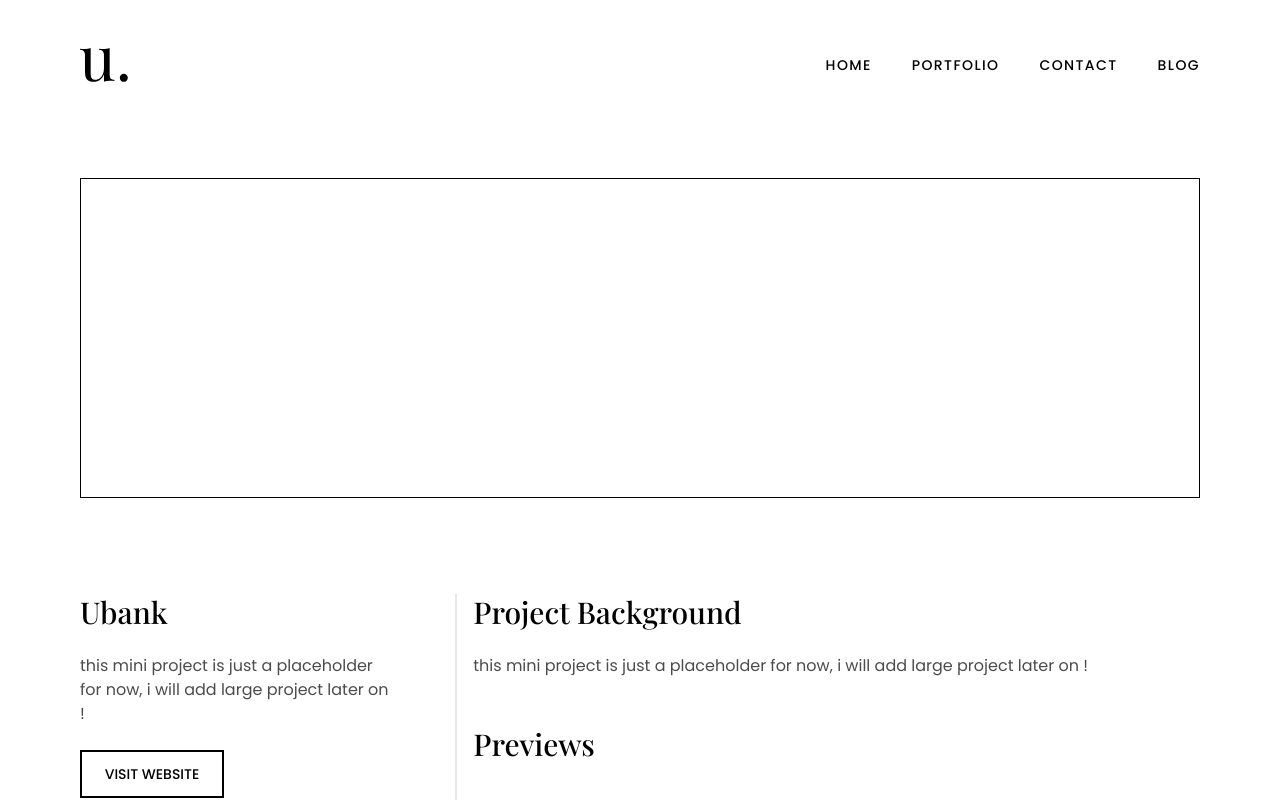
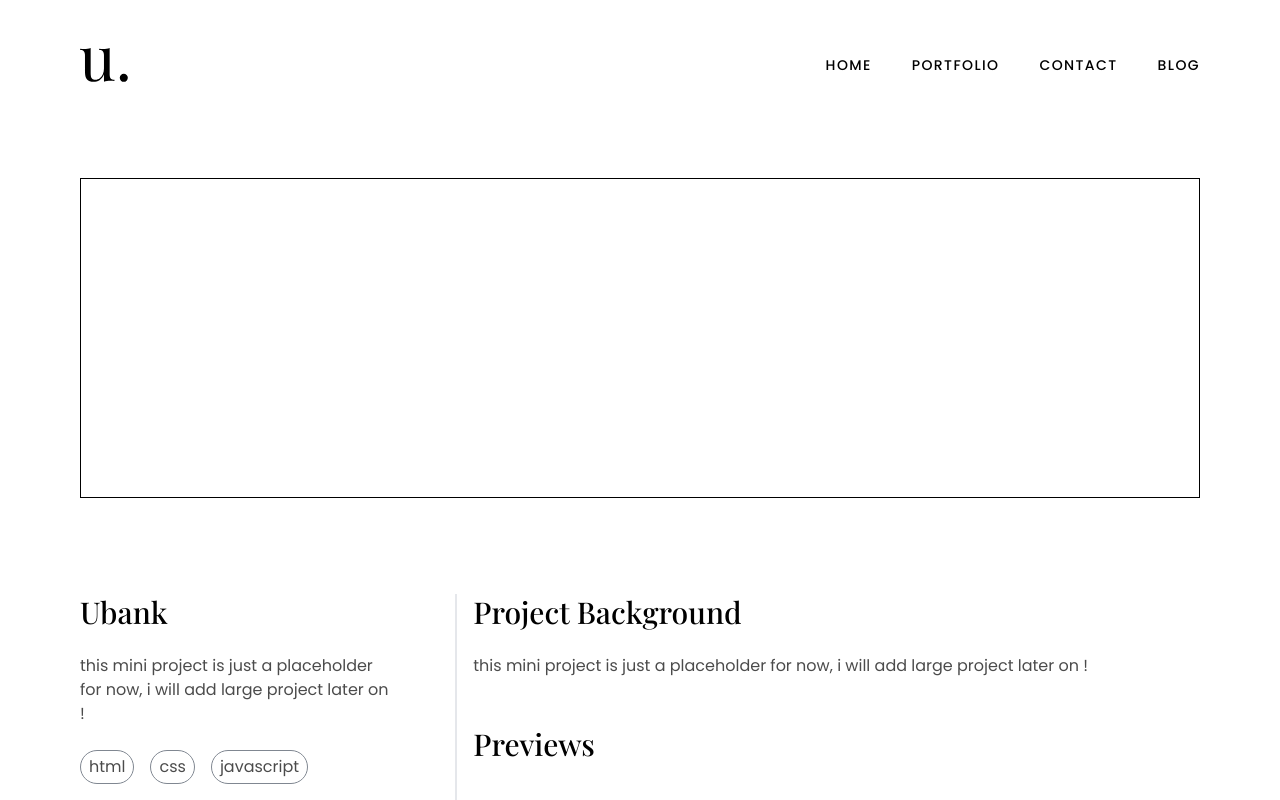
Before and after one commit to n53337/u53f.com, a React (Vite) app: page /portfolio/bank in a window 1280 px wide. Shown: the top 800 px of the page. Built offline with nearby package versions, Linux system fonts and the light colour scheme.

Commit message:
adding tags to overview

```diff
--- a/src/components/portfolio/Overview.tsx
+++ b/src/components/portfolio/Overview.tsx
@@ -25,6 +25,19 @@ const Overview = () => {
         <aside className="lg:w-3/4 flex flex-col gap-6 items-center lg:items-start">
           <Text variant="title">{data.brief.title}</Text>
           <Text variant="text">{data.brief.description}</Text>
+          <div className="flex gap-4">
+            {data.overview.tags.map((tag) => {
+              return (
+                <Text
+                  key={tag}
+                  variant="text"
+                  className="py-1 px-2 border border-gray-600 rounded-full"
+                >
+                  {tag}
+                </Text>
+              );
+            })}
+          </div>
           <Link to={data.overview.url}>
             <Button variant="outline" text="Visit Website" />
           </Link>
```
